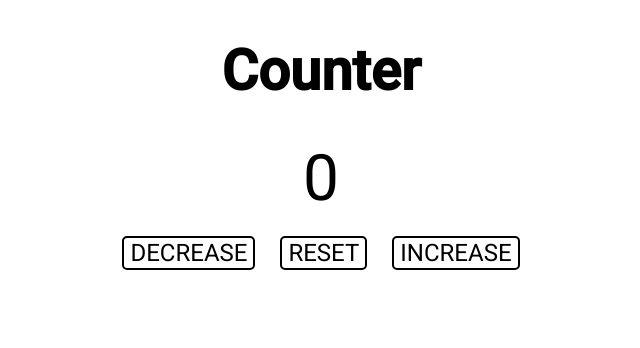
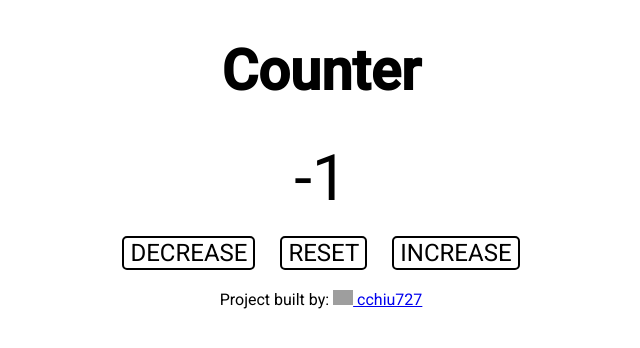
Before and after one commit to cchiu727/counter, a plain HTML site: page index.html in a window 1280 px wide. Both pictures are taken after a click on the button "DECREASE". Shown: the whole page, without its empty margins (319-959 px from the left). Drawn offline with Linux system fonts and the light colour scheme; grey boxes are pictures that could not be loaded.

Commit message:
Add counter script

```diff
--- /dev/null
+++ b/counter.js
@@ -0,0 +1,29 @@
+const decreaseButton = document.getElementById('decrease-button');
+const resetButton = document.getElementById('reset-button');
+const increaseButton = document.getElementById('increase-button');
+const counter = document.getElementById('counter');
+
+let counterNum = counter.innerHTML;
+
+function decrCounter() {
+    counterNum--;
+    counter.innerHTML = counterNum;
+}
+
+function incrCounter() {
+    counterNum++;
+    counter.innerHTML = counterNum;
+}
+
+decreaseButton.addEventListener('click', function() {
+    decrCounter();
+});
+
+resetButton.addEventListener('click', function() {
+    counterNum = 0;
+    counter.innerHTML = counterNum;
+})
+
+increaseButton.addEventListener('click', function() {
+    incrCounter();
+})
--- a/index.html
+++ b/index.html
@@ -5,14 +5,18 @@
     <meta name="viewport" content="width=device-width, initial-scale=1.0">
     <title>Counter</title>
     <link href="index.css" rel="stylesheet">
+    <script src="counter.js" defer></script>
 </head>
 <body>
     <h1>Counter</h1>
     <span class="" id="counter">0</span>
     <div class="buttons">
         <button id="decrease-button">DECREASE</button>
-        <button id="reset-button"">RESET</button>
+        <button id="reset-button">RESET</button>
         <button id="increase-button">INCREASE</button>
     </div>
+    <footer>
+        <p>Project built by: <a href="https://github.com/cchiu727"><img src="https://github.githubassets.com/images/modules/logos_page/GitHub-Mark.png" width="20px"> cchiu727</a></p>
+    </footer>
 </body>
 </html>
```
